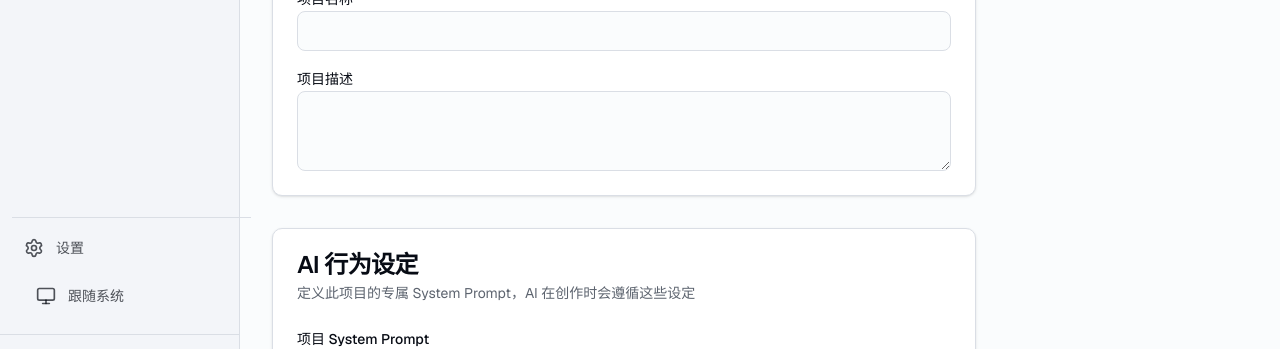
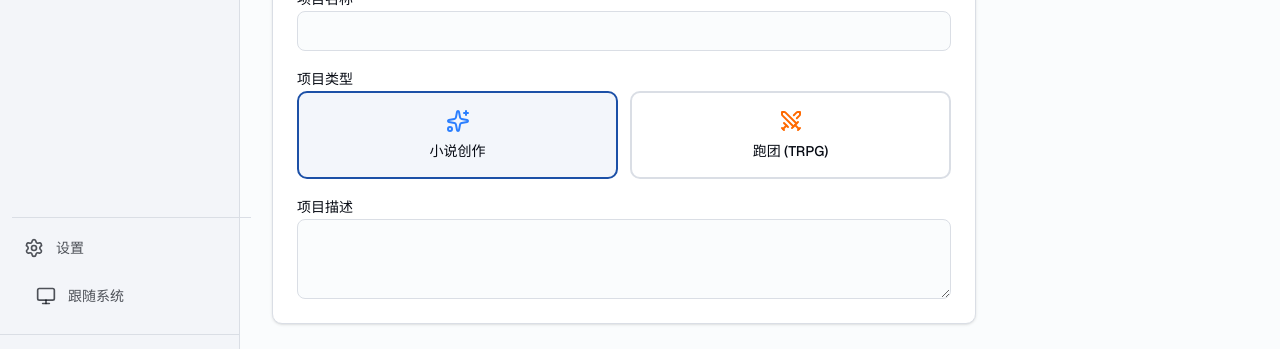
Before and after one commit to Qiuerjun/storyforge-ai, a Next.js app: page /projects/1/settings in a window 1280 px wide. Shown: the part 405-754 px from the top of the page. Built offline with nearby package versions, Linux system fonts and the light colour scheme; no server answers; the database is empty.

Commit message:
feat: 添加项目类型显示与切换功能
- Header 面包屑显示项目类型标签（小说/跑团）
- 项目设置中支持自由切换项目类型
- 类型更改后 Header 标签实时刷新
- 更新中英文 README 文档

```diff
--- a/app/projects/[projectId]/settings/page.tsx
+++ b/app/projects/[projectId]/settings/page.tsx
@@ -5,8 +5,9 @@
 
 import React, { useState, useEffect, useCallback } from "react";
 import { useParams } from "next/navigation";
-import { Save, Trash2, Sparkles, Download } from "lucide-react";
+import { Save, Trash2, Sparkles, Swords, Download } from "lucide-react";
 import { toast } from "@/hooks/use-toast";
+import { useAppStore } from "@/stores/app-store";
 import { Button } from "@/components/ui/button";
 import { Input } from "@/components/ui/input";
 import { Label } from "@/components/ui/label";
@@ -24,6 +25,7 @@ import { AIGenerateDialog } from "@/components/ai-generate-dialog";
 export default function ProjectSettingsPage() {
   const params = useParams();
   const projectId = params.projectId as string;
+  const { setCurrentProjectType } = useAppStore();
 
   const [project, setProject] = useState({
     name: "",
@@ -122,6 +124,8 @@ export default function ProjectSettingsPage() {
       });
       const data = await res.json();
       if (data.success) {
+        // 更新 store 中的项目类型，使 Header 标签立即刷新
+        setCurrentProjectType(project.type);
         toast({ title: "保存成功", variant: "success" });
       }
     } catch (err) {
@@ -185,6 +189,39 @@ export default function ProjectSettingsPage() {
             />
           </div>
           <div className="space-y-2">
+            <Label>项目类型</Label>
+            <div className="grid grid-cols-2 gap-3">
+              <button
+                type="button"
+                onClick={() =>
+                  setProject((p) => ({ ...p, type: "novel" }))
+                }
+                className={`flex flex-col items-center gap-2 rounded-lg border-2 p-4 transition-smooth ${
+                  project.type === "novel"
+                    ? "border-primary bg-primary/5"
+                    : "border-border hover:border-primary/50"
+                }`}
+              >
+                <Sparkles className="h-6 w-6 text-blue-500" />
+                <span className="text-sm font-medium">小说创作</span>
+              </button>
+              <button
+                type="button"
+                onClick={() =>
+                  setProject((p) => ({ ...p, type: "trpg" }))
+                }
+                className={`flex flex-col items-center gap-2 rounded-lg border-2 p-4 transition-smooth ${
+                  project.type === "trpg"
+                    ? "border-primary bg-primary/5"
+                    : "border-border hover:border-primary/50"
+                }`}
+              >
+                <Swords className="h-6 w-6 text-orange-500" />
+                <span className="text-sm font-medium">跑团 (TRPG)</span>
+              </button>
+            </div>
+          </div>
+          <div className="space-y-2">
             <Label htmlFor="projDesc">项目描述</Label>
             <Textarea
               id="projDesc"
--- a/components/layout/header.tsx
+++ b/components/layout/header.tsx
@@ -1,12 +1,13 @@
 // components/layout/header.tsx
-// 顶部栏 - 面包屑 + 操作按钮
+// 顶部栏 - 面包屑 + 项目类型 + 操作按钮
 
 "use client";
 
-import React from "react";
+import React, { useEffect } from "react";
 import { usePathname } from "next/navigation";
-import { Menu, Bell } from "lucide-react";
+import { Menu, Bell, Sparkles, Swords } from "lucide-react";
 import { Button } from "@/components/ui/button";
+import { Badge } from "@/components/ui/badge";
 import { useAppStore } from "@/stores/app-store";
 
 /** 根据路径生成面包屑标签 */
@@ -23,10 +24,39 @@ function getBreadcrumb(pathname: string): string {
   return segments.map((s) => nameMap[s] || s).join(" / ");
 }
 
+/** 从路径中提取项目 ID */
+function getProjectIdFromPath(pathname: string): string | null {
+  const match = pathname.match(/^\/projects\/([^/]+)/);
+  return match ? match[1] : null;
+}
+
 export function Header() {
   const pathname = usePathname();
-  const { setMobileSidebarOpen } = useAppStore();
+  const { setMobileSidebarOpen, currentProjectType, setCurrentProjectType } = useAppStore();
   const breadcrumb = getBreadcrumb(pathname);
+  const projectId = getProjectIdFromPath(pathname);
+
+  // 当进入项目页面时，获取项目类型
+  useEffect(() => {
+    if (!projectId) {
+      setCurrentProjectType(null);
+      return;
+    }
+
+    const fetchProjectType = async () => {
+      try {
+        const res = await fetch(`/api/projects/${projectId}`);
+        const data = await res.json();
+        if (data.success) {
+          setCurrentProjectType(data.data.type);
+        }
+      } catch (err) {
+        console.error("获取项目类型失败:", err);
+      }
+    };
+
+    fetchProjectType();
+  }, [projectId, setCurrentProjectType]);
 
   return (
     <header className="flex items-center h-14 px-4 md:px-6 border-b border-border bg-background/95 backdrop-blur supports-[backdrop-filter]:bg-background/60">
@@ -44,6 +74,22 @@ export function Header() {
       {/* 面包屑 */}
       <div className="flex items-center gap-2">
         <h1 className="text-sm font-medium text-foreground">{breadcrumb}</h1>
+        {/* 项目类型标签 */}
+        {projectId && currentProjectType && (
+          <Badge variant="secondary" className="gap-1">
+            {currentProjectType === "trpg" ? (
+              <>
+                <Swords className="h-3 w-3 text-orange-500" />
+                <span>跑团</span>
+              </>
+            ) : (
+              <>
+                <Sparkles className="h-3 w-3 text-blue-500" />
+                <span>小说</span>
+              </>
+            )}
+          </Badge>
+        )}
       </div>
 
       {/* 右侧操作区 */}
--- a/stores/app-store.ts
+++ b/stores/app-store.ts
@@ -9,6 +9,8 @@ interface AppState {
   sidebarOpen: boolean;
   /** 当前选中的项目 ID（持久化，用于侧边栏导航） */
   currentProjectId: string | null;
+  /** 当前项目类型 */
+  currentProjectType: string | null;
   /** 移动端侧边栏是否打开 */
   mobileSidebarOpen: boolean;
 
@@ -16,6 +18,7 @@ interface AppState {
   toggleSidebar: () => void;
   setSidebarOpen: (open: boolean) => void;
   setCurrentProjectId: (id: string | null) => void;
+  setCurrentProjectType: (type: string | null) => void;
   setMobileSidebarOpen: (open: boolean) => void;
 }
 
@@ -24,11 +27,13 @@ export const useAppStore = create<AppState>()(
     (set) => ({
       sidebarOpen: true,
       currentProjectId: null,
+      currentProjectType: null,
       mobileSidebarOpen: false,
 
       toggleSidebar: () => set((state) => ({ sidebarOpen: !state.sidebarOpen })),
       setSidebarOpen: (open) => set({ sidebarOpen: open }),
       setCurrentProjectId: (id) => set({ currentProjectId: id }),
+      setCurrentProjectType: (type) => set({ currentProjectType: type }),
       setMobileSidebarOpen: (open) => set({ mobileSidebarOpen: open }),
     }),
     {
```
Also changed, not shown: 2 other files (tests, documents, lock files or other folders).
